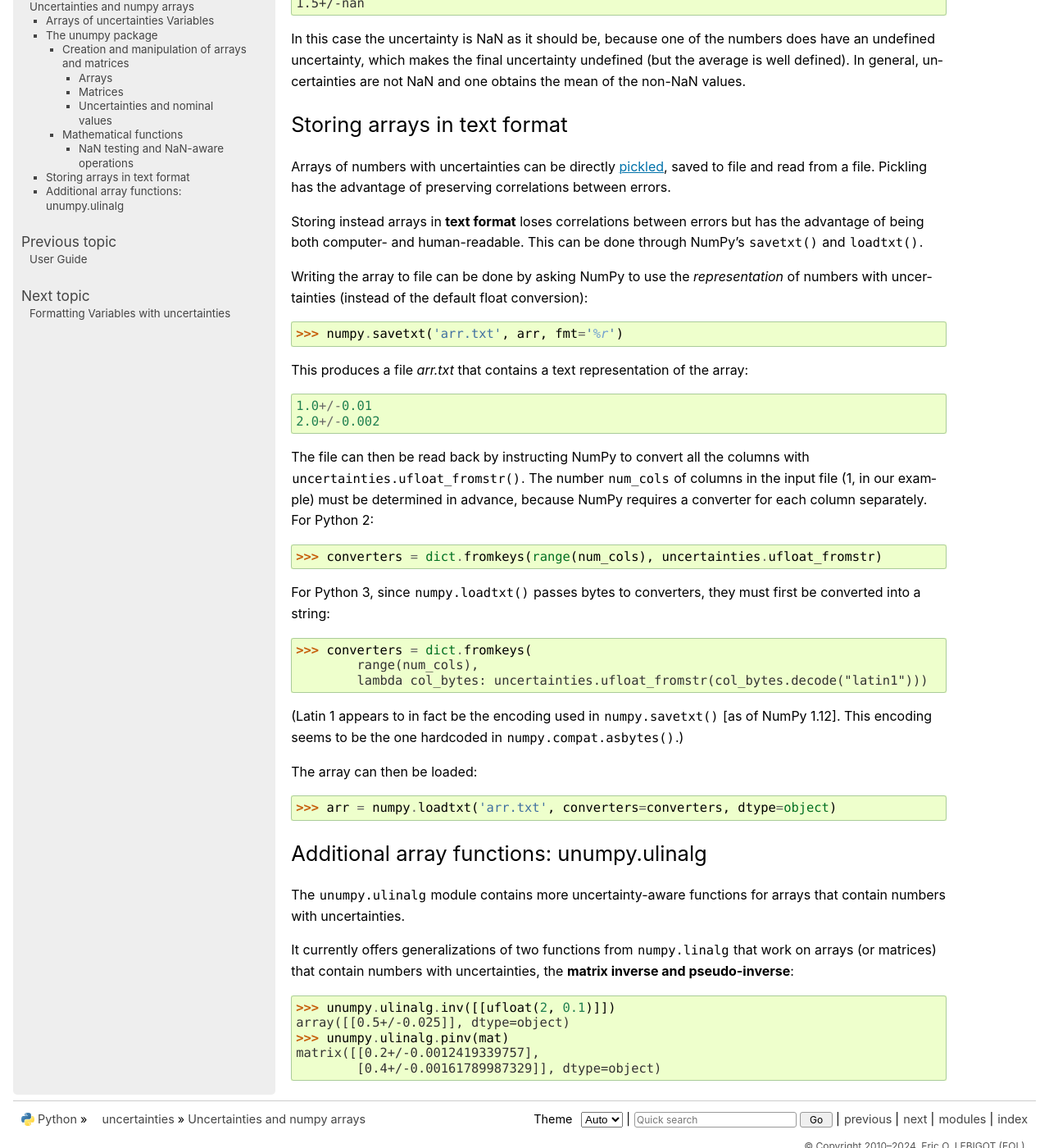
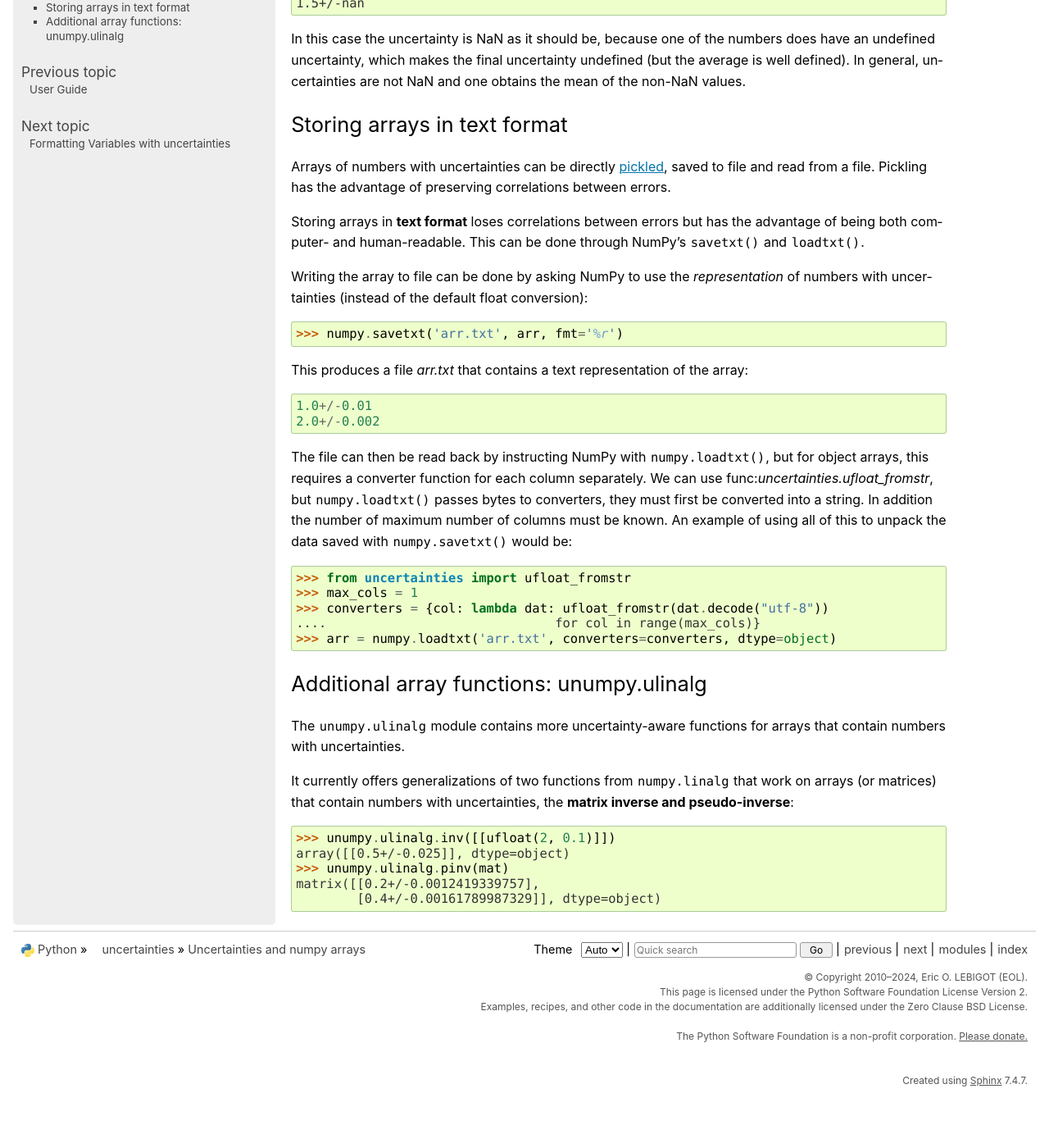
Before and after one commit to lmfit/uncertainties, a Sphinx documentation site: the page built from doc/numpy_guide.rst, in a window 1280 px wide and 1400 px high, scrolled down 2664 px. Shown: the whole window at 82% size. Built offline with Sphinx 7.4.7, drawn with Linux system fonts in a browser that asks for light colours; pages that are not in the unit, such as notebooks, are missing from menus; after the commit the page ends 4000 px from its top, so only the background shows below that.

Commit message:
update doc for savetxt/loadtxt

```diff
--- a/doc/numpy_guide.rst
+++ b/doc/numpy_guide.rst
@@ -184,14 +184,13 @@ Arrays of numbers with uncertainties can be directly :ref:`pickled
 <pickling>`, saved to file and read from a file. Pickling has the
 advantage of preserving correlations between errors.
 
-Storing instead arrays in **text format** loses correlations between
-errors but has the advantage of being both computer- and
-human-readable. This can be done through NumPy's :func:`savetxt` and
-:func:`loadtxt`.
+Storing arrays in **text format** loses correlations between errors but has the
+advantage of being both computer- and human-readable. This can be done through
+NumPy's :func:`savetxt` and :func:`loadtxt`.
 
 Writing the array to file can be done by asking NumPy to use the
-*representation* of numbers with uncertainties (instead of the default
-float conversion):
+*representation* of numbers with uncertainties (instead of the default float
+conversion):
 
 >>> numpy.savetxt('arr.txt', arr, fmt='%r')
 
@@ -201,27 +200,18 @@ the array::
   1.0+/-0.01
   2.0+/-0.002
 
-The file can then be read back by instructing NumPy to convert all the
-columns with :func:`uncertainties.ufloat_fromstr`. The number
-:data:`num_cols` of columns in the input file (1, in our example) must
-be determined in advance, because NumPy requires a converter for each
-column separately. For Python 2:
+The file can then be read back by instructing NumPy with :meth:`numpy.loadtxt`,
+but for object arrays, this requires a converter function for each column
+separately.  We can use func:`uncertainties.ufloat_fromstr`, but
+:meth:`numpy.loadtxt` passes bytes to converters, they must first be converted
+into a string.  In addition the number of maximum number of columns must be
+known.  An example of using all of this to unpack the data saved with
+:meth:`numpy.savetxt` would be:
 
->>> converters = dict.fromkeys(range(num_cols), uncertainties.ufloat_fromstr)
-
-For Python 3, since :func:`numpy.loadtxt` passes bytes to converters,
-they must first be converted into a string:
-
->>> converters = dict.fromkeys(
-        range(num_cols),
-        lambda col_bytes: uncertainties.ufloat_fromstr(col_bytes.decode("latin1")))
-
-(Latin 1 appears to in fact be the encoding used in
-:func:`numpy.savetxt` [as of NumPy 1.12]. This encoding seems
-to be the one hardcoded in :func:`numpy.compat.asbytes`.)
-
-The array can then be loaded:
-
+>>> from uncertainties import ufloat_fromstr
+>>> max_cols = 1
+>>> converters = {col: lambda dat: ufloat_fromstr(dat.decode("utf-8"))
+....                              for col in range(max_cols)}
 >>> arr = numpy.loadtxt('arr.txt', converters=converters, dtype=object)
 
 .. index:: linear algebra; additional functions, ulinalg
```
